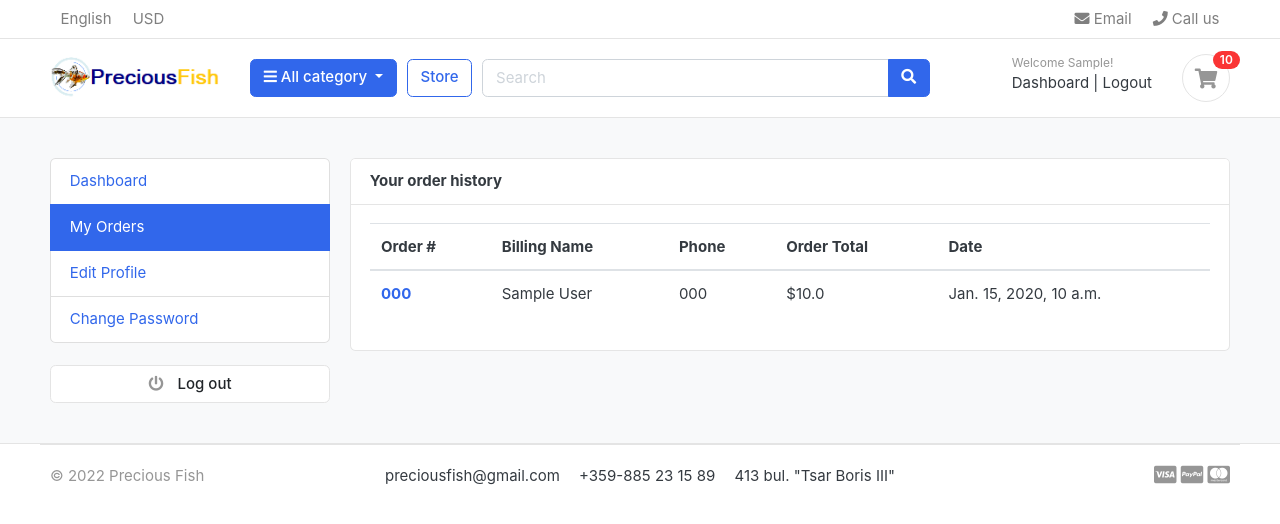
After one commit to LachezarStamenov/online-fish-shoping-platform, a Django app: page /accounts/my_orders/ in a window 1280 px wide. The commit adds this page. Shown: the top 524 px of the page. Run offline with Django 4.2, Linux system fonts and the light colour scheme; a user stored in the database is signed in; tables that the repository leaves empty hold one stand-in row (values such as "Sample post"); some libraries are stand-ins or nearby versions; some web fonts are replaced.

Commit message:
my orders page created. template my_orders created.

```diff
--- a/e_fish_shop_app/accounts/urls.py
+++ b/e_fish_shop_app/accounts/urls.py
@@ -1,8 +1,8 @@
 from django.contrib.auth.decorators import login_required
 from django.urls import path
 
-from e_fish_shop_app.accounts.views import login, LogoutView, dashboard, activate, register, forgot_password, \
-    reset_password, reset_password_validate
+from e_fish_shop_app.accounts.views import login, LogoutView, activate, register, forgot_password, \
+    reset_password, reset_password_validate, dashboard, my_orders
 
 urlpatterns = (
     path('register/', register, name='register'),
@@ -15,4 +15,6 @@ urlpatterns = (
     path('forgotpassword/', forgot_password, name='forgot password'),
     path('resetpassword_validate/<uidb64>/<token>/', reset_password_validate, name='reset password validate'),
     path('resetpassword/', reset_password, name='reset password'),
+
+    path('my_orders/', my_orders, name='may orders'),
 )
--- a/e_fish_shop_app/accounts/views.py
+++ b/e_fish_shop_app/accounts/views.py
@@ -1,10 +1,11 @@
+from django.contrib.auth.decorators import login_required
 from django.core.mail import EmailMessage
 from django.shortcuts import render, redirect
 
 from django.contrib import messages, auth
 from django.contrib.auth import views as auth_views
 from django.contrib.messages.views import SuccessMessageMixin
-
+from django.views.generic import View
 
 from e_fish_shop_app.accounts.forms import RegistrationForm
 from e_fish_shop_app.accounts.models import Account
@@ -16,6 +17,9 @@ from django.contrib.auth.tokens import default_token_generator
 from e_fish_shop_app.cart.helpers import _get_cart
 from e_fish_shop_app.cart.models import CartItem
 import requests
+
+from e_fish_shop_app.orders.models import Order
+
 
 def register(request):
     if request.method == 'POST':
@@ -143,9 +147,15 @@ def login(request):
     return render(request, 'accounts/login.html')
 
 
+@login_required(login_url='login')
 def dashboard(request):
+    orders = Order.objects.order_by('-created_at').filter(user_id=request.user.id, is_ordered=True)
+    orders_count = orders.count()
 
-    return render(request, 'dashboard.html')
+    context = {
+        'orders_count': orders_count,
+    }
+    return render(request, 'dashboard.html', context)
 
 
 def forgot_password(request):
@@ -207,3 +217,12 @@ def reset_password(request):
     else:
 
         return render(request, 'accounts/reset_password.html')
+
+
+@login_required(login_url='login')
+def my_orders(request):
+    orders = Order.objects.filter(user=request.user, is_ordered=True).order_by('-created_at')
+    context = {
+        'orders': orders,
+    }
+    return render(request, 'accounts/my_orders.html', context)
--- /dev/null
+++ b/templates/accounts/my_orders.html
@@ -0,0 +1,58 @@
+{% extends 'base.html' %}
+
+
+{% block page_content %}
+
+
+<section class="section-conten padding-y bg">
+
+{% include 'partials/alerts.html' %}
+<div class="container">
+	<div class="row">
+	{% include 'partials/dashboard_sidebar.html' %}
+	<main class="col-md-9">
+		<article class="card">
+		<header class="card-header">
+			<strong class="d-inline-block mr-3">Your order history</strong>
+
+		</header>
+		<div class="card-body">
+			<div class="row">
+			<div class="col-md-12">
+				<table class="table table-hover">
+				  <thead>
+				    <tr>
+				      <th scope="col">Order #</th>
+				      <th scope="col">Billing Name</th>
+				      <th scope="col">Phone</th>
+				      <th scope="col">Order Total</th>
+							<th scope="col">Date</th>
+				    </tr>
+				  </thead>
+				  <tbody>
+						{% for order in orders %}
+				    <tr>
+				      <th scope="row"><a href="{% url 'order_detail' order.order_number %}">{{order.order_number}}</a></th>
+				      <td>{{order.full_name}}</td>
+				      <td>{{order.phone}}</td>
+				      <td>${{order.order_total}}</td>
+							<td>{{order.created_at}}</td>
+				    </tr>
+				{% endfor %}
+
+				  </tbody>
+				</table>
+			</div>
+
+			</div>
+		</div>
+
+		</article>
+	</main>
+</div>
+</div>
+
+
+</section>
+
+{% endblock %}
--- a/templates/partials/dashboard_sidebar.html
+++ b/templates/partials/dashboard_sidebar.html
@@ -1,7 +1,7 @@
 	<aside class="col-md-3">
 		<ul class="list-group">
-			<a class="list-group-item active" href="#"> Dashboard </a>
-			<a class="list-group-item" href="#"> My Orders </a>
+			<a class="list-group-item {% if '/accounts/' == request.path %}active{% endif %}" href="{% url 'dashboard' %}"> Dashboard </a>
+			<a class="list-group-item {% if '/my_orders/' in request.path %}active{% endif %}" href="{% url 'may orders' %}"> My Orders </a>
 			<a class="list-group-item" href="#"> Edit Profile </a>
 			<a class="list-group-item" href="#"> Change Password </a>
 		</ul>
```
